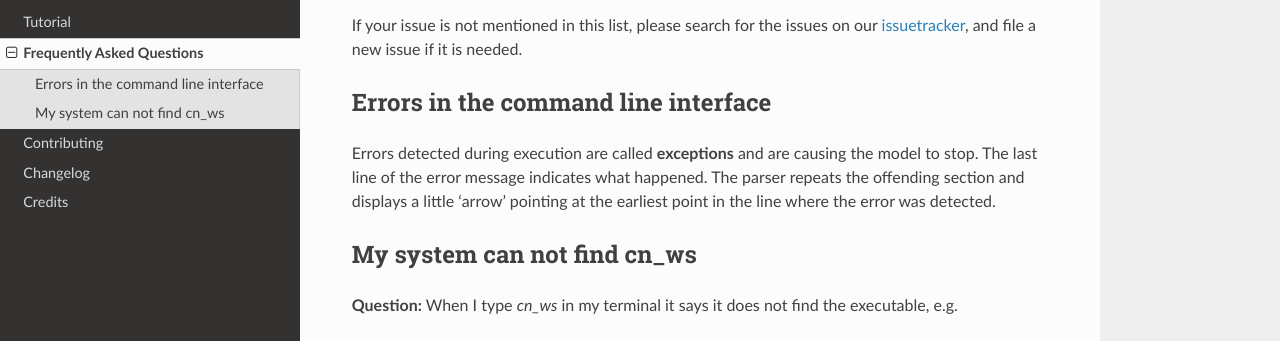
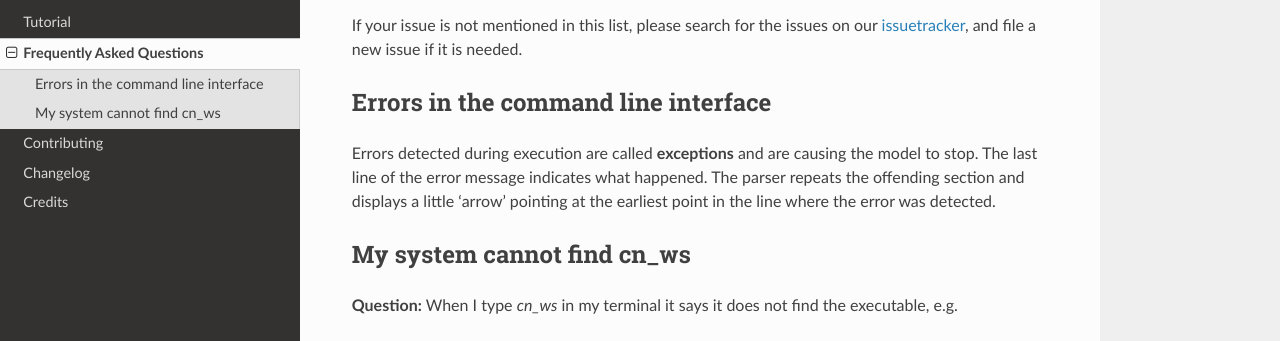
Before and after one commit to watem-sedem/watem-sedem, a Sphinx documentation site: the page built from docs/faq.rst, in a window 1280 px wide and 1101 px high. Shown: the part 218-559 px from the top of the window. Built offline with Sphinx 7.4.7 and the Read the Docs theme 2.0.0, drawn with Linux system fonts in a browser that asks for light colours.

Commit message:
Textual changes in faq.rst, as proposed in review

```diff
--- a/docs/faq.rst
+++ b/docs/faq.rst
@@ -18,8 +18,8 @@ at the earliest point in the line where the error was detected.
 
 .. _issuetracker: https://git.fluves.net/cn_ws/issues
 
-My system can not find cn_ws
-============================
+My system cannot find cn_ws
+===========================
 
 **Question:** When I type `cn_ws` in my terminal it says it does not find the
 executable, e.g.
```
